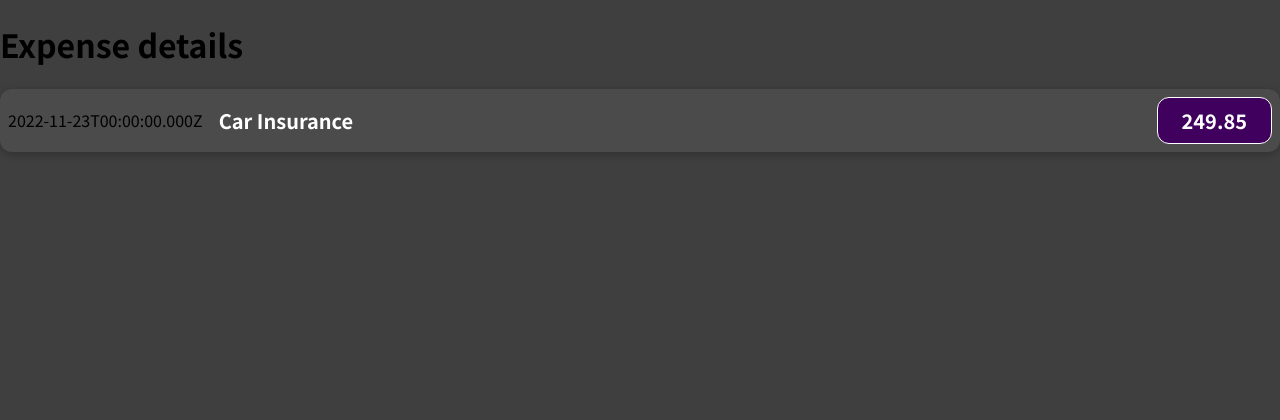
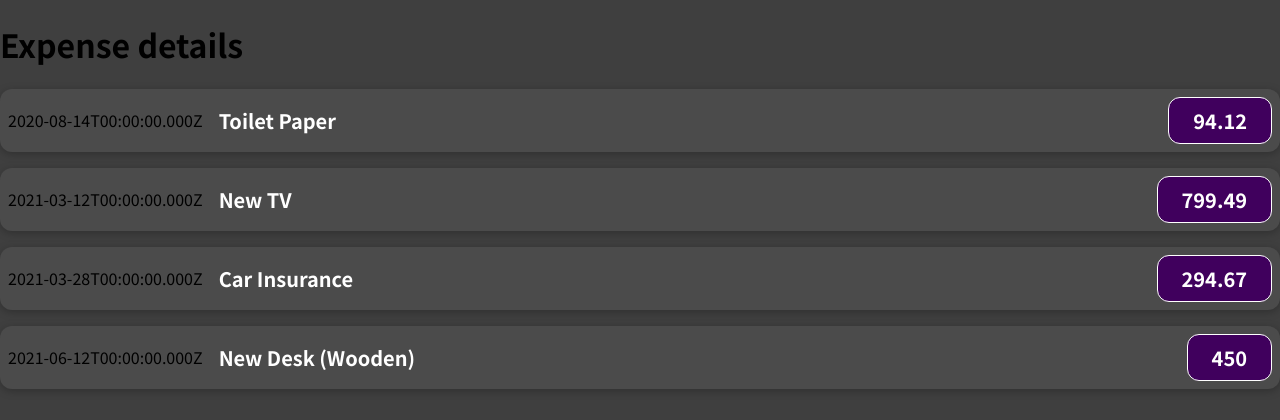
Before and after one commit to Moinulilm10/React_Tutorial, a React (Create React App) app: page / in a window 1280 px wide. Shown: the top 420 px of the page. Built offline with nearby package versions, Linux system fonts and the light colour scheme.

Commit message:
03.13_passing data via props

```diff
--- a/src/App.js
+++ b/src/App.js
@@ -2,10 +2,50 @@
 import ExpenseItem from "./Component/ExpenseItem/ExpenseItem";
 
 function App() {
+  const expenses = [
+    {
+      id: "e1",
+      title: "Toilet Paper",
+      amount: 94.12,
+      date: new Date(2020, 7, 14),
+    },
+    { id: "e2", title: "New TV", amount: 799.49, date: new Date(2021, 2, 12) },
+    {
+      id: "e3",
+      title: "Car Insurance",
+      amount: 294.67,
+      date: new Date(2021, 2, 28),
+    },
+    {
+      id: "e4",
+      title: "New Desk (Wooden)",
+      amount: 450,
+      date: new Date(2021, 5, 12),
+    },
+  ];
   return (
     <div>
       <h1>Expense details</h1>
-      <ExpenseItem />
+      <ExpenseItem
+        title={expenses[0].title}
+        amount={expenses[0].amount}
+        date={expenses[0].date}
+      />
+      <ExpenseItem
+        title={expenses[1].title}
+        amount={expenses[1].amount}
+        date={expenses[1].date}
+      />
+      <ExpenseItem
+        title={expenses[2].title}
+        amount={expenses[2].amount}
+        date={expenses[2].date}
+      />
+      <ExpenseItem
+        title={expenses[3].title}
+        amount={expenses[3].amount}
+        date={expenses[3].date}
+      />
     </div>
   );
 }
--- a/src/Component/ExpenseItem/ExpenseItem.js
+++ b/src/Component/ExpenseItem/ExpenseItem.js
@@ -1,17 +1,13 @@
 import React from "react";
 import "./ExpenseItem.css";
 
-const ExpenseItem = () => {
-  const expenseDate = new Date(2022, 10, 23);
-  const expenseTitle = "Car Insurance";
-  const expenseAmount = "249.85";
-
+const ExpenseItem = (props) => {
   return (
     <div className="expense-item">
-      <div>{expenseDate.toISOString()}</div>
+      <div>{props.date.toISOString()}</div>
       <div className="expense-item__description">
-        <h2>{expenseTitle}</h2>
-        <div className="expense-item__price">{expenseAmount}</div>
+        <h2>{props.title}</h2>
+        <div className="expense-item__price">{props.amount}</div>
       </div>
     </div>
   );
```
